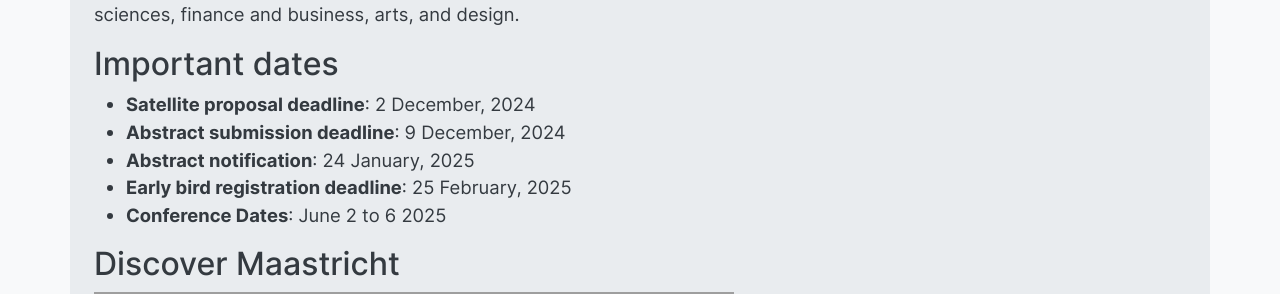
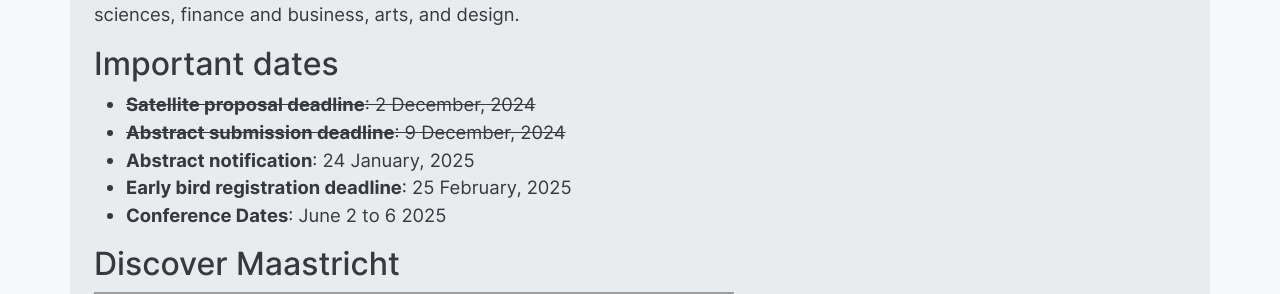
Before and after one commit to NetSci2025/netsci2025.github.io, a Jekyll site: the page built from index.md, in a window 1280 px wide and 900 px high, scrolled down 905 px. Shown: the part 156-450 px from the top of the window. Built offline with Jekyll 4.4.1, drawn with Linux system fonts in a browser that asks for light colours; grey boxes are pictures that could not be loaded.

Commit message:
strikethrough dates

```diff
--- a/index.md
+++ b/index.md
@@ -15,8 +15,8 @@ NetSci, the International School and Conference on Network Science, is the flags
 
 
 ## Important dates
-- **Satellite proposal deadline**: 2 December, 2024
-- **Abstract submission deadline**: 9 December, 2024
+- ~~**Satellite proposal deadline**: 2 December, 2024~~
+- ~~**Abstract submission deadline**: 9 December, 2024~~
 - **Abstract notification**: 24 January, 2025
 - **Early bird registration deadline**: 25 February, 2025
 - **Conference Dates**: June 2 to 6 2025
```
